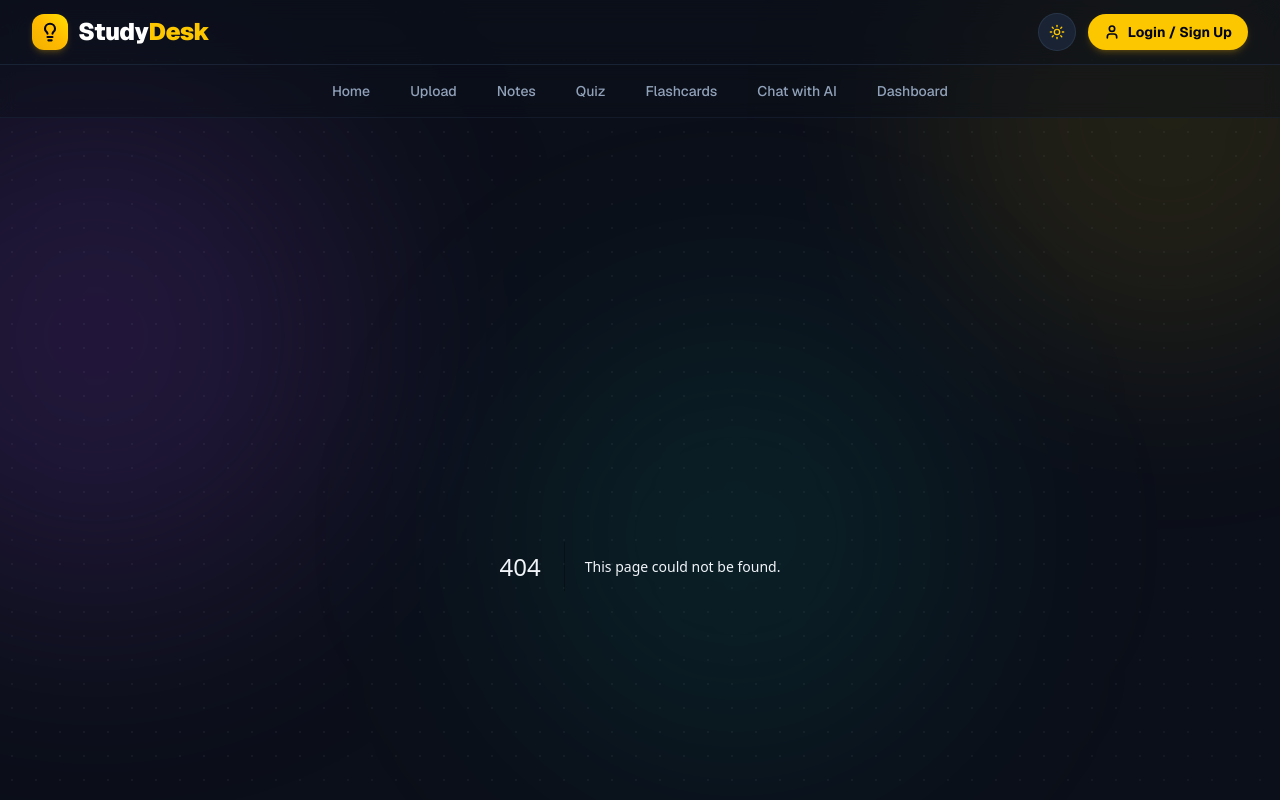
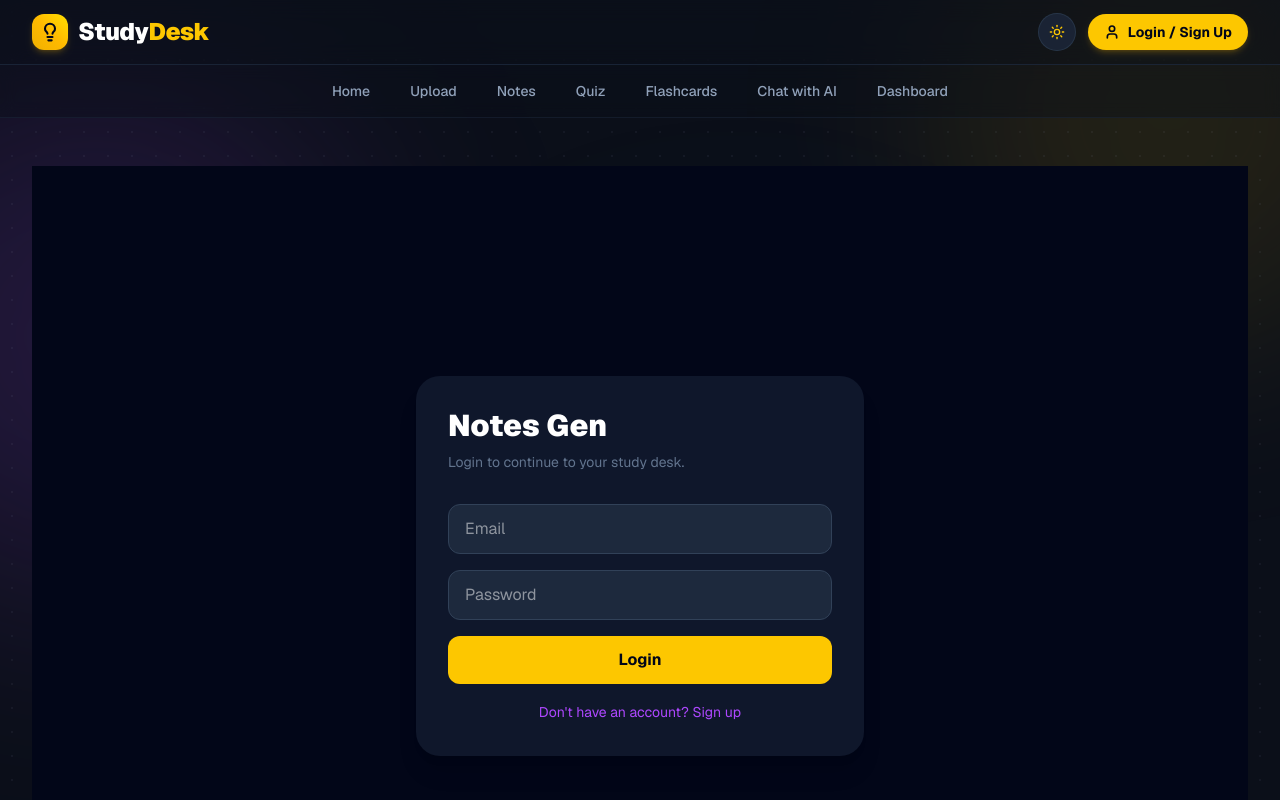
Before and after one commit to tanumishra2906/notes-gen, a Next.js app: page /login in a window 1280 px wide. Before the commit this address had no page. Shown: the top 800 px of the page. Built offline with nearby package versions, Linux system fonts and the light colour scheme; no server answers.

Commit message:
Working authentication and route protection

```diff
--- /dev/null
+++ b/app/login/page.tsx
@@ -0,0 +1,107 @@
+'use client';
+
+import { useState } from 'react';
+import { supabase } from '@/lib/supabase';
+
+export default function LoginPage() {
+  const [email, setEmail] = useState('');
+  const [password, setPassword] = useState('');
+  const [isSignup, setIsSignup] = useState(false);
+  const [message, setMessage] = useState('');
+  const [loading, setLoading] = useState(false);
+
+  const handleAuth = async () => {
+    setMessage('');
+    setLoading(true);
+
+    if (isSignup) {
+      const { error } = await supabase.auth.signUp({
+        email,
+        password,
+      });
+
+      if (error) {
+        setMessage(error.message);
+      } else {
+        setMessage('Account created! Check your email to verify your account.');
+      }
+    } else {
+      const { error } = await supabase.auth.signInWithPassword({
+        email,
+        password,
+      });
+
+      if (error) {
+        setMessage(error.message);
+      } else {
+        window.location.href = '/dashboard';
+      }
+    }
+
+    setLoading(false);
+  };
+
+  return (
+    <div className="min-h-screen flex items-center justify-center bg-slate-950 px-4">
+      <div className="w-full max-w-md p-8 rounded-3xl bg-white dark:bg-slate-900 shadow-xl">
+        <h1 className="text-3xl font-black text-slate-900 dark:text-white">
+          Notes Gen
+        </h1>
+
+        <p className="mt-2 text-sm text-slate-500">
+          {isSignup
+            ? 'Create your account to get started.'
+            : 'Login to continue to your study desk.'}
+        </p>
+
+        <div className="mt-8 space-y-4">
+          <input
+            type="email"
+            placeholder="Email"
+            value={email}
+            onChange={(e) => setEmail(e.target.value)}
+            className="w-full px-4 py-3 rounded-xl border border-slate-200 dark:border-slate-700 bg-white dark:bg-slate-800 text-slate-900 dark:text-white outline-none"
+          />
+
+          <input
+            type="password"
+            placeholder="Password"
+            value={password}
+            onChange={(e) => setPassword(e.target.value)}
+            className="w-full px-4 py-3 rounded-xl border border-slate-200 dark:border-slate-700 bg-white dark:bg-slate-800 text-slate-900 dark:text-white outline-none"
+          />
+
+          <button
+            onClick={handleAuth}
+            disabled={loading}
+            className="w-full py-3 rounded-xl bg-yellow-400 hover:bg-yellow-300 text-slate-950 font-bold transition-all disabled:opacity-50"
+          >
+            {loading
+              ? 'Please wait...'
+              : isSignup
+                ? 'Create Account'
+                : 'Login'}
+          </button>
+
+          {message && (
+            <p className="text-sm text-center text-slate-500">
+              {message}
+            </p>
+          )}
+
+          <button
+            onClick={() => {
+              setIsSignup(!isSignup);
+              setMessage('');
+            }}
+            className="w-full text-sm text-purple-500 hover:text-purple-400"
+          >
+            {isSignup
+              ? 'Already have an account? Login'
+              : "Don't have an account? Sign up"}
+          </button>
+        </div>
+      </div>
+    </div>
+  );
+}
--- /dev/null
+++ b/components/layout/AuthButton.tsx
@@ -0,0 +1,59 @@
+'use client';
+
+import { useEffect, useState } from 'react';
+import Link from 'next/link';
+import { LogOut, User } from 'lucide-react';
+import { supabase } from '@/lib/supabase';
+
+export function AuthButton() {
+  const [user, setUser] = useState<any>(null);
+
+  useEffect(() => {
+    const getUser = async () => {
+      const {
+        data: { user },
+      } = await supabase.auth.getUser();
+
+      setUser(user);
+    };
+
+    getUser();
+
+    const {
+      data: { subscription },
+    } = supabase.auth.onAuthStateChange((_event, session) => {
+      setUser(session?.user ?? null);
+    });
+
+    return () => {
+      subscription.unsubscribe();
+    };
+  }, []);
+
+  const handleLogout = async () => {
+    await supabase.auth.signOut();
+    window.location.href = '/login';
+  };
+
+  if (!user) {
+    return (
+      <Link
+        href="/login"
+        className="flex items-center gap-2 px-4 py-2 text-xs sm:text-sm font-bold text-slate-950 bg-amber-400 hover:bg-amber-300 dark:bg-yellow-400 dark:hover:bg-yellow-300 rounded-full shadow-md shadow-yellow-500/20 hover:shadow-yellow-500/30 transition-all duration-200 active:scale-95 cursor-pointer"
+      >
+        <User className="w-4 h-4 stroke-[2.5]" />
+        <span>Login / Sign Up</span>
+      </Link>
+    );
+  }
+
+  return (
+    <button
+      onClick={handleLogout}
+      className="flex items-center gap-2 px-4 py-2 text-xs sm:text-sm font-bold text-slate-950 bg-amber-400 hover:bg-amber-300 dark:bg-yellow-400 dark:hover:bg-yellow-300 rounded-full shadow-md shadow-yellow-500/20 hover:shadow-yellow-500/30 transition-all duration-200 active:scale-95 cursor-pointer"
+    >
+      <LogOut className="w-4 h-4 stroke-[2.5]" />
+      <span>Logout</span>
+    </button>
+  );
+}
--- a/components/layout/Header.tsx
+++ b/components/layout/Header.tsx
@@ -2,8 +2,9 @@
 
 import React from 'react';
 import Link from 'next/link';
-import { Lightbulb, Sun, Moon, User } from 'lucide-react';
+import { Lightbulb, Sun, Moon } from 'lucide-react';
 import { useTheme } from '@/context/ThemeContext';
+import { AuthButton } from './AuthButton';
 
 export const Header: React.FC = () => {
   const { theme, toggleTheme } = useTheme();
@@ -38,13 +39,7 @@ export const Header: React.FC = () => {
           </button>
 
           {/* Login / Sign Up CTA (Visual placeholder) */}
-          <button
-            onClick={() => alert('Authentication will be available in a future update!')}
-            className="flex items-center gap-2 px-4 py-2 text-xs sm:text-sm font-bold text-slate-950 bg-amber-400 hover:bg-amber-300 dark:bg-yellow-400 dark:hover:bg-yellow-300 rounded-full shadow-md shadow-yellow-500/20 hover:shadow-yellow-500/30 transition-all duration-200 active:scale-95 cursor-pointer"
-          >
-            <User className="w-4 h-4 stroke-[2.5]" />
-            <span>Login / Sign Up</span>
-          </button>
+          <AuthButton />
         </div>
       </div>
     </header>
--- /dev/null
+++ b/lib/supabase.ts
@@ -0,0 +1,10 @@
+import { createBrowserClient } from '@supabase/ssr'
+
+const supabaseUrl = process.env.NEXT_PUBLIC_SUPABASE_URL!
+const supabasePublishableKey =
+  process.env.NEXT_PUBLIC_SUPABASE_PUBLISHABLE_KEY!
+
+export const supabase = createBrowserClient(
+  supabaseUrl,
+  supabasePublishableKey
+)
--- a/package.json
+++ b/package.json
@@ -10,6 +10,8 @@
   },
   "dependencies": {
     "@google/generative-ai": "^0.24.1",
+    "@supabase/ssr": "^0.12.7",
+    "@supabase/supabase-js": "^2.117.2",
     "class-variance-authority": "^0.7.1",
     "clsx": "^2.1.1",
     "lucide-react": "^1.28.0",
--- /dev/null
+++ b/proxy.ts
@@ -0,0 +1,74 @@
+import { createServerClient } from '@supabase/ssr'
+import { NextResponse, type NextRequest } from 'next/server'
+
+export async function proxy(request: NextRequest) {
+  let supabaseResponse = NextResponse.next({
+    request,
+  })
+
+  const supabase = createServerClient(
+    process.env.NEXT_PUBLIC_SUPABASE_URL!,
+    process.env.NEXT_PUBLIC_SUPABASE_PUBLISHABLE_KEY!,
+    {
+      cookies: {
+        getAll() {
+          return request.cookies.getAll()
+        },
+
+        setAll(cookiesToSet) {
+          cookiesToSet.forEach(({ name, value }) => {
+            request.cookies.set(name, value)
+          })
+
+          supabaseResponse = NextResponse.next({
+            request,
+          })
+
+          cookiesToSet.forEach(({ name, value, options }) => {
+            supabaseResponse.cookies.set(name, value, options)
+          })
+        },
+      },
+    }
+  )
+
+  const {
+    data: { user },
+  } = await supabase.auth.getUser()
+
+  const pathname = request.nextUrl.pathname
+
+  const protectedRoutes = [
+    '/dashboard',
+    '/upload',
+    '/notes',
+    '/quiz',
+    '/flashcards',
+    '/chat',
+  ]
+
+  const isProtectedRoute = protectedRoutes.some(
+    (route) =>
+      pathname === route || pathname.startsWith(route + '/')
+  )
+
+  if (isProtectedRoute && !user) {
+    const url = request.nextUrl.clone()
+    url.pathname = '/login'
+
+    return NextResponse.redirect(url)
+  }
+
+  return supabaseResponse
+}
+
+export const config = {
+  matcher: [
+    '/dashboard/:path*',
+    '/upload/:path*',
+    '/notes/:path*',
+    '/quiz/:path*',
+    '/flashcards/:path*',
+    '/chat/:path*',
+  ],
+}
```
Also changed, not shown: 1 other file (tests, documents, lock files or other folders).
